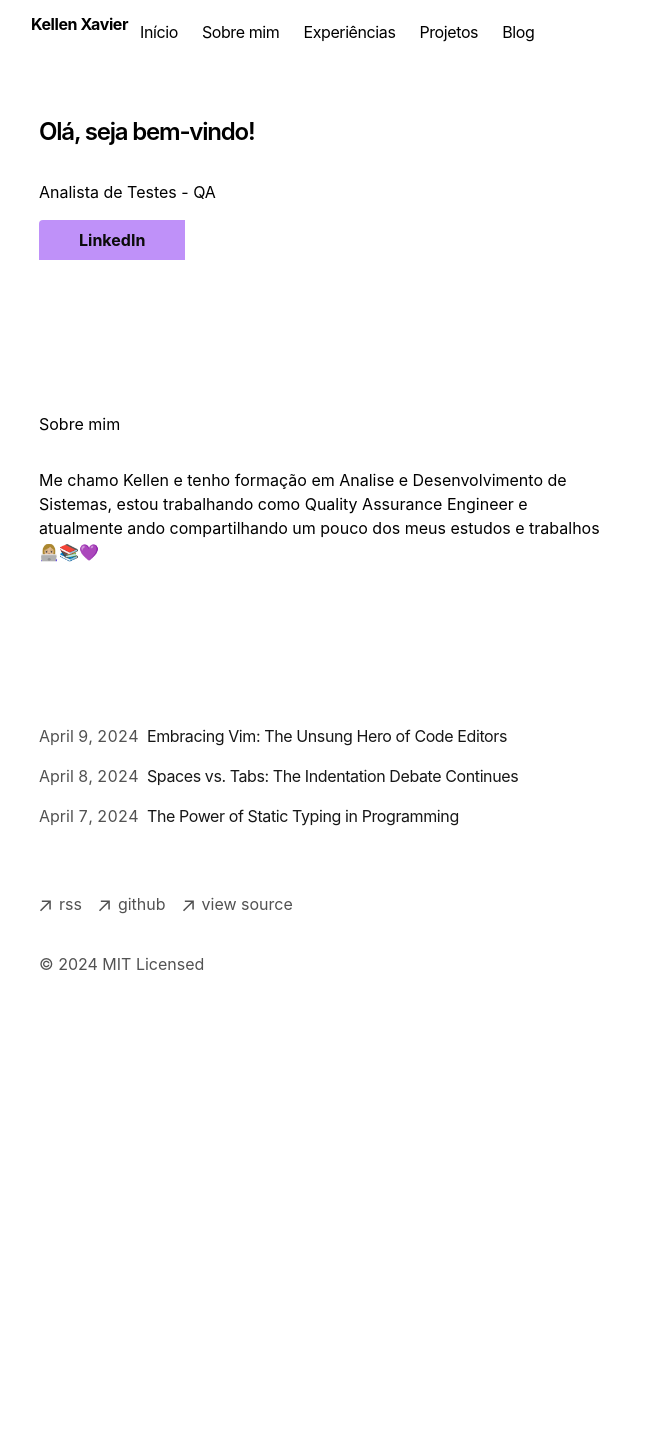
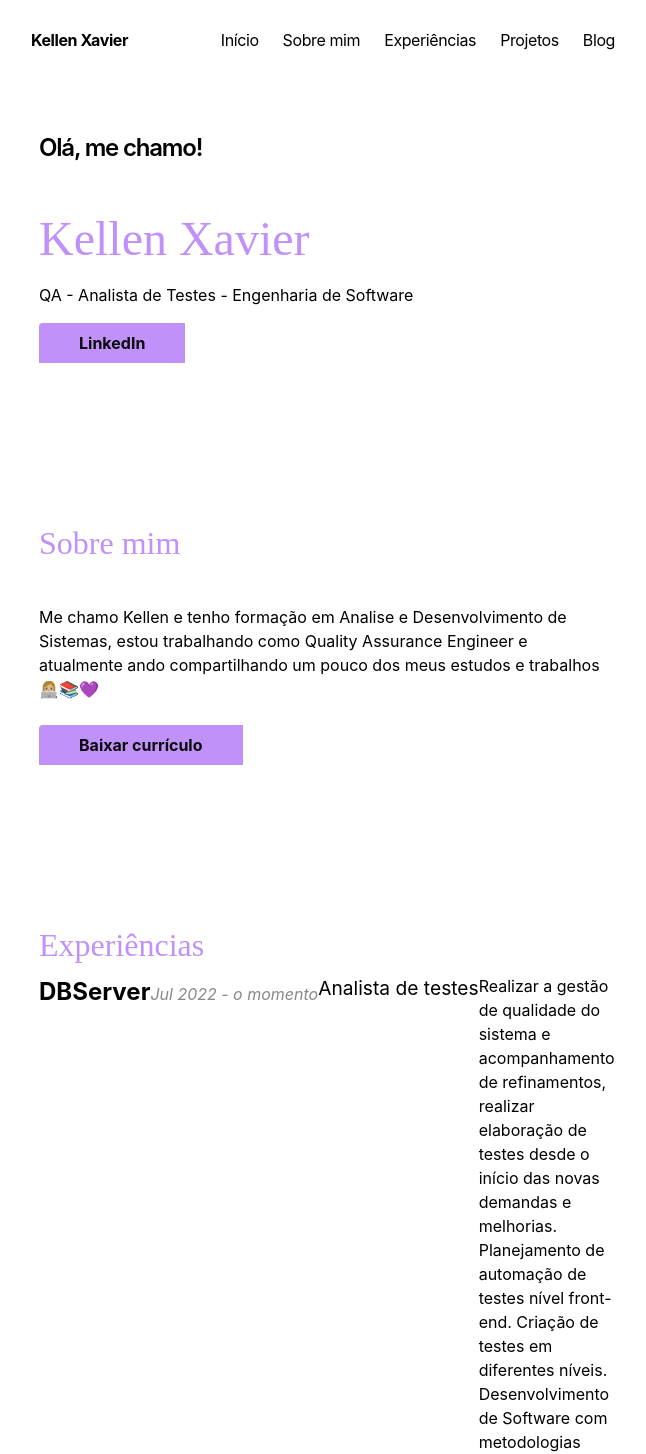
Before and after one commit to kellen-xavier/portfolio-ladydebug, a Next.js app: page / in a window 1280 px wide. Shown: the part 20-1474 px from the top of the page, without its empty margins (313-959 px from the left). Before the commit the page ends 1060 px from the top, so only its background shows below. Built offline with nearby package versions, Linux system fonts and the light colour scheme.

Commit message:
feat: add menu + section na pagina + links uteis

```diff
--- a/app/blog/page.tsx
+++ b/app/blog/page.tsx
@@ -1,4 +1,5 @@
-import { BlogPosts } from 'app/components/posts'
+import { BlogPosts } from 'app/components/posts';
+import styles from 'app/components/styles/Page.module.css'
 
 export const metadata = {
   title: 'Blog',
@@ -8,7 +9,10 @@ export const metadata = {
 export default function Page() {
   return (
     <section>
-      <h1 className="font-semibold text-2xl mb-8 tracking-tighter">My Blog</h1>
+      <h1 className={styles.nomePrincipal}>Meu Blog</h1>
+      <p className={styles.nomeSecundario} >
+        Em desenvolvimento....
+      </p>
       <BlogPosts />
     </section>
   )
--- /dev/null
+++ b/app/components/experiences.tsx
@@ -0,0 +1,60 @@
+// app/components/experiences.tsx
+import styles from './styles/Experience.module.css';
+
+interface ExperienceProps {
+  experiences: {
+    company: string;
+    jobTitle: string;
+    period: string;
+    description: string;
+  }[];
+}
+
+export const experiencesData = [
+  {
+    company: 'DBServer',
+    jobTitle: 'Analista de testes',
+    period: 'Jul 2022 - o momento',
+    description: 'Realizar a gestão de qualidade do sistema e acompanhamento de refinamentos, realizar elaboração de testes desde o início das novas demandas e melhorias. Planejamento de automação de testes nível front-end. Criação de testes em diferentes níveis. Desenvolvimento de Software com metodologias Ágeis.'
+  },
+
+  {
+    company: 'Vortigo Digital',
+    jobTitle: 'Autonômo | Analista de testes | QA',
+    period: 'Dez 2019 - Jan 2023',
+    description: 'Suporte em Projetos nível N1, N2. Atendimento e na manutenção de projetos Web e Mobile.Suporte em Projetos nível N1, N2. Atendimento e na manutenção de projetos Web e Mobile.'
+  },
+
+  {
+    company: 'POP3DEV',
+    jobTitle: 'Autonômo | Desenvolvimento Web Frontend | Suporte',
+    period: 'Dez 2019 - Jan 2023',
+    description: 'Suporte de Projeto - Realizar implementações nos Sistemas Web Desenvolvimento (Frontend) - Validar Funcionalidades existentes no Sistema'
+  },
+
+  {
+    company: 'Ondaweb',
+    jobTitle: 'Estágio | Desenvolvimento Web Frontend | Suporte',
+    period: 'Dez 2019 - Jan 2023',
+    description: 'Atendimento ao cliente, suporte, manutenção e desenvolvimento web Front-endAtendimento ao cliente, suporte, manutenção e desenvolvimento web Front-end'
+  },
+];
+
+export function Experience({ experiences }: ExperienceProps) {
+  return (
+    <div className={styles.experienceContainer}>
+      <div className={styles.experiencesContent}>
+        {experiences.map((experience) => (
+          <div key={experience.company} className={styles.experienceItem}>
+            <div className={styles.companyAndPeriod}>
+              <h3 className={styles.companyName}>{experience.company}</h3>
+              <p className={styles.period}>{experience.period}</p>
+            </div>
+            <h4 className={styles.jobTitle}>{experience.jobTitle}</h4>
+            <p className={styles.description}>{experience.description}</p>
+          </div>
+        ))}
+      </div>
+    </div>
+  );
+}
--- a/app/components/footer.tsx
+++ b/app/components/footer.tsx
@@ -24,37 +24,15 @@ export default function Footer() {
             className="flex items-center transition-all hover:text-neutral-800 dark:hover:text-neutral-100"
             rel="noopener noreferrer"
             target="_blank"
-            href="/rss"
+            href="https://github.com/kellen-xavier/portfolio-ladydebug"
           >
             <ArrowIcon />
-            <p className="ml-2 h-7">rss</p>
-          </a>
-        </li>
-        <li>
-          <a
-            className="flex items-center transition-all hover:text-neutral-800 dark:hover:text-neutral-100"
-            rel="noopener noreferrer"
-            target="_blank"
-            href="https://github.com/vercel/next.js"
-          >
-            <ArrowIcon />
-            <p className="ml-2 h-7">github</p>
-          </a>
-        </li>
-        <li>
-          <a
-            className="flex items-center transition-all hover:text-neutral-800 dark:hover:text-neutral-100"
-            rel="noopener noreferrer"
-            target="_blank"
-            href="https://vercel.com/templates/next.js/portfolio-starter-kit"
-          >
-            <ArrowIcon />
-            <p className="ml-2 h-7">view source</p>
+            <p className="ml-2 h-7">Github do projeto</p>
           </a>
         </li>
       </ul>
       <p className="mt-8 text-neutral-600 dark:text-neutral-300">
-        © {new Date().getFullYear()} MIT Licensed
+        © {new Date().getFullYear()} Desenvolvido por: Kellen Xavier
       </p>
     </footer>
   )
--- a/app/components/nav.tsx
+++ b/app/components/nav.tsx
@@ -1,4 +1,5 @@
 import Link from 'next/link'
+import styles from './styles/Nav.module.css';
 
 const navItems = {
   '/': {
@@ -22,20 +23,22 @@ export function Navbar() {
   return (
     <aside className="-ml-[8px] mb-16 tracking-tight">
       <div className="lg:sticky lg:top-20">
-        <nav
-          className="flex flex-row items-start relative px-0 pb-0 fade md:overflow-auto scroll-pr-6 md:relative"
-          id="nav">
+        <nav className={`${styles.navContainer}
+ flex flex-row items-start relative px-0 pb-0 fade md:overflow-auto scroll-pr-6 md:relative`} id="nav">
+          <div className="flex flex-row">
 
-          <div className="flex flex-row space-x-0 pr-12">
-              <div className="flex">
-                <p className="text-primary font-sans font-bold">Kellen Xavier</p>
-              </div>
+            <div className="flex">
+              <p className={`text-primary font-sans font-bold ${styles.brandName}`}>Kellen Xavier</p>
+            </div>
+          </div>
+
+          <div className={styles.navLinks}>
             {Object.entries(navItems).map(([path, { name }]) => {
               return (
                 <Link
                   key={path}
                   href={path}
-                  className="transition-all hover:text-neutral-800 dark:hover:text-neutral-200 flex align-middle relative py-1 px-2 m-1"
+                  className={`${styles.navLink} transition-all hover:text-neutral-800 dark:hover:text-neutral-200 flex align-middle relative`}
                 >
                   {name}
                 </Link>
@@ -45,5 +48,5 @@ export function Navbar() {
         </nav>
       </div>
     </aside>
-  )
+  );
 }
--- /dev/null
+++ b/app/components/styles/Experience.module.css
@@ -0,0 +1,52 @@
+.experienceContainer {
+    display: flex;
+    flex-direction: column;
+  }
+
+  .experienceList {
+    display: none;
+  }
+
+  .experiencesContent {
+    flex: 1;
+  }
+
+  .experienceItem {
+    margin-bottom: 2rem;
+    border-bottom: 1px solid #ccc;
+    padding-bottom: 1rem;
+    display: flex;
+  }
+
+  .companyAndDetails {
+    display: flex;
+    flex-direction: column;
+    margin-right: 2rem;
+  }
+
+  .companyAndPeriod {
+    display: flex;
+    justify-content: space-between;
+    align-items: baseline;
+    margin-bottom: 0.5rem;
+  }
+
+  .companyName {
+    font-weight: bold;
+    font-size: 1.5rem;
+  }
+
+  .jobTitle {
+    font-size: 1.2rem;
+    margin-bottom: 0.5rem;
+  }
+
+  .period {
+    font-style: italic;
+    color: #888;
+  }
+
+  .description {
+    line-height: 1.5;
+    flex: 1;
+  }
--- /dev/null
+++ b/app/components/styles/Nav.module.css
@@ -0,0 +1,25 @@
+/* Nav.module.css */
+
+.navContainer {
+    display: flex;
+    justify-content: space-between;
+    padding: 1rem 0;
+  }
+
+  .navLinks {
+    display: flex;
+  }
+
+  .navLink {
+    margin-left: 1.5rem;
+    transition: all 0.2s ease-in-out;
+  }
+
+  .navLink:hover {
+    color: #cca5e2;
+    text-decoration: underline;
+  }
+
+  .brandName {
+    font-weight: bold;
+  }
--- a/app/components/styles/Page.module.css
+++ b/app/components/styles/Page.module.css
@@ -1,3 +1,9 @@
+.pageContainer {
+  width: 100%;
+  max-width: 1200px;
+  margin: 0 auto;
+}
+
 .linkedinButton {
     background: #BF91F9;
     color: #0B0B0B;
@@ -14,3 +20,25 @@
     background-color: #cca5e2;
     opacity: 1;
 }
+
+.baixarCV {
+  color: #BF91F9;
+}
+
+.nomePrincipal {
+  font-family: Preahvihear;
+  font-size: 48px;
+  font-weight: 400;
+  line-height: 86.72px;
+  text-align: left;
+  color: #BF91F9;
+}
+
+.nomeSecundario {
+  font-family: Preahvihear;
+  font-size: 32px;
+  font-weight: 400;
+  line-height: 57.81px;
+  text-align: left;
+  color: #BF91F9;
+}
--- a/app/global.css
+++ b/app/global.css
@@ -4,6 +4,13 @@
   background-color: #47a3f3;
   color: #fefefe;
 }
+
+section {
+  width: 100%;
+  max-width: 1200px;
+  margin: 0 auto;
+}
+
 
 :root {
   --sh-class: #2d5e9d;
--- a/app/page.tsx
+++ b/app/page.tsx
@@ -1,15 +1,18 @@
 import { BlogPosts } from 'app/components/posts'
 import Link from 'next/link'
 import styles from './components/styles/Page.module.css'
+import { Experience } from './components/experiences';
+import { experiencesData } from './components/experiences';
 
 export default function Page() {
   return (
-    <section>
+    <section className={styles.pageContainer}>
       <div>
-        <h1 className="mb-8 text-2xl font-semibold tracking-tighter">
-          Olá, seja bem-vindo!
-        </h1>
-        <p> Analista de Testes - QA </p> <br></br>
+        <p className="mb-8 text-2xl font-semibold tracking-tighter">
+          Olá, me chamo!
+        </p>
+        <h1 className={styles.nomePrincipal}>Kellen Xavier</h1>
+        <p>QA - Analista de Testes - Engenharia de Software </p> <br></br>
         <Link
           href="https://www.linkedin.com/in/kellen-xavier"
           target="_blank"
@@ -20,14 +23,41 @@ export default function Page() {
       </div>
 
       <div className="my-40">
-        <h1>Sobre mim</h1>
+        <h1 className={styles.nomeSecundario}>Sobre mim</h1>
         <p className="my-8">
           {`Me chamo Kellen e tenho formação em Analise e Desenvolvimento de Sistemas,
           estou trabalhando como Quality Assurance Engineer
           e atualmente ando compartilhando um pouco dos meus estudos e trabalhos 👩🏼‍💻📚💜`}
         </p>
+
+        <div>
+          <Link
+            href="#"
+            target="_blank"
+            className={styles.linkedinButton}>
+            Baixar currículo
+          </Link>
+        </div>
       </div>
-      <div className="my-8">
+
+      <div className="my-40">
+        <h1 className={styles.nomeSecundario}>Experiências</h1>
+          <Experience experiences={experiencesData} />
+        <div>
+
+        </div>
+      </div>
+
+      <div className="my-40">
+        <h1 className={styles.nomeSecundario}>Projetos</h1>
+      </div>
+
+      <div className="my-40">
+        <h1 className={styles.nomeSecundario}>Serviços</h1>
+      </div>
+
+      <div className="my-40">
+        <h1 className={styles.nomeSecundario}>Blog</h1>
         <BlogPosts />
       </div>
     </section>
```
